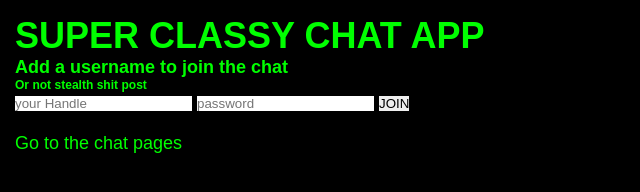
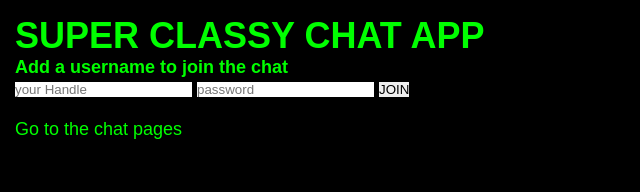
Before and after one commit to DustyBeatz/ChatAppRD, a website: page index.html in a window 1280 px wide. Shown: the whole page, without its empty margins (0-640 px from the left). Drawn offline with Linux system fonts and the light colour scheme.

Commit message:
Addeding content to the master

```diff
--- a/index.html
+++ b/index.html
@@ -10,7 +10,6 @@
     <main>
     <h1 class="hidden">SUPER CLASSY CHAT APP</h1>
     <h4>Add a username to join the chat</h4>
-    <h6>Or not stealth shit post</h6>
 
     <input type="text" placeholder="your Handle">
     <input type="password" placeholder="password">
```
